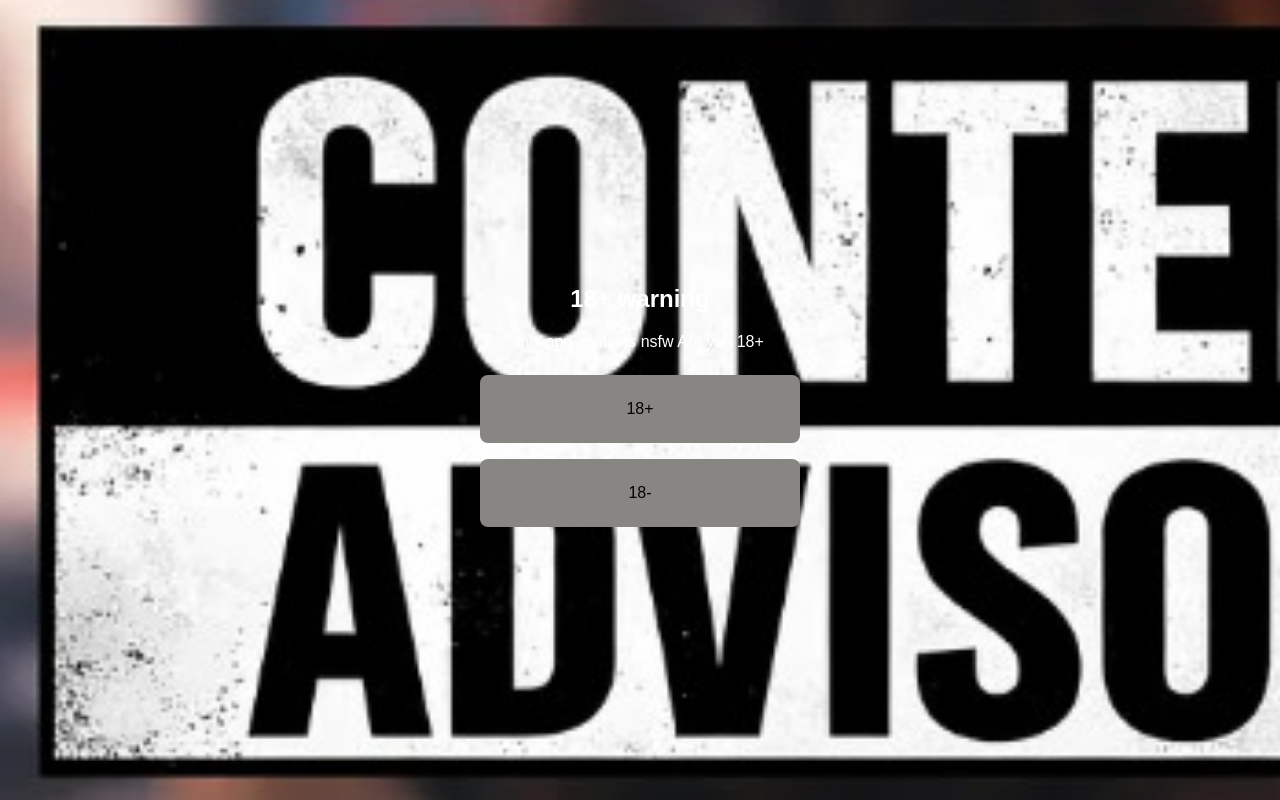
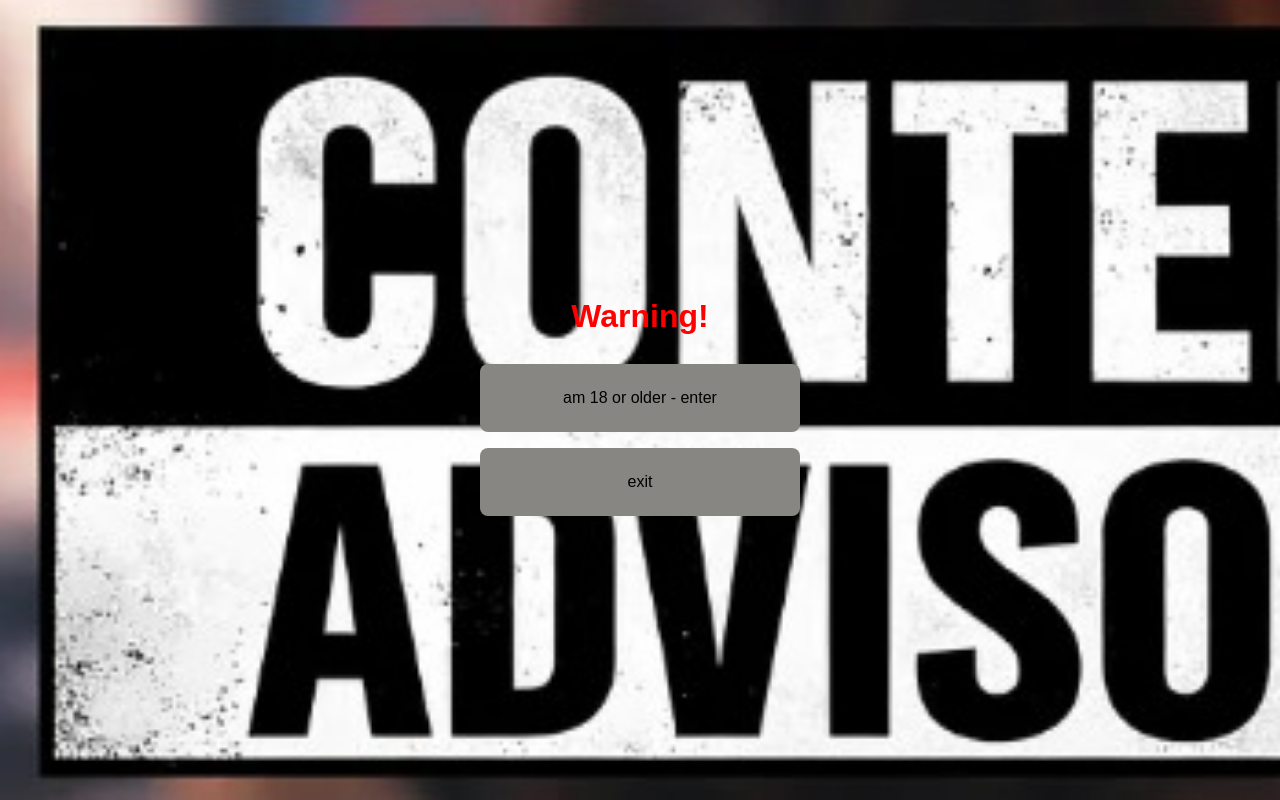
Before and after one commit to cygday/chat, a plain HTML site: page frontend/index.html in a window 1280 px wide. Drawn offline with Linux system fonts and the light colour scheme.

Commit message:
edit text color

```diff
--- a/frontend/index.html
+++ b/frontend/index.html
@@ -9,12 +9,9 @@
 </head>
 <body style="background-image: url('wallpaper.jpg');background-size: cover;">
 	<div class="box">
-		<h2> 18+ warning</h2>
-		<p> this app contains nsfw
-		    Are you 18+
-		</p>
-		<button id="allow"> 18+ </button>
-		<button id="deny"> 18- </button>
+		<h1 style="color:red;"> Warning!</h1>
+		<button id="allow"> am 18 or older - enter </button>
+		<button id="deny"> exit </button>
 	</div>
 
 	<script src="app.js"></script>
```
